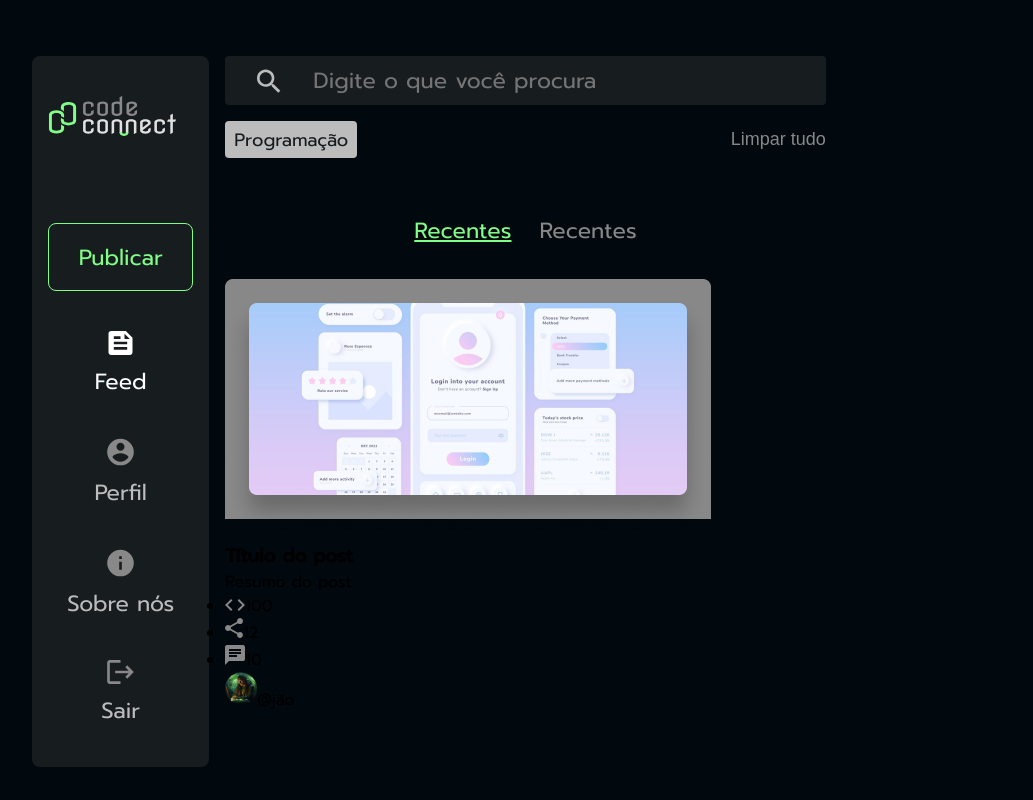
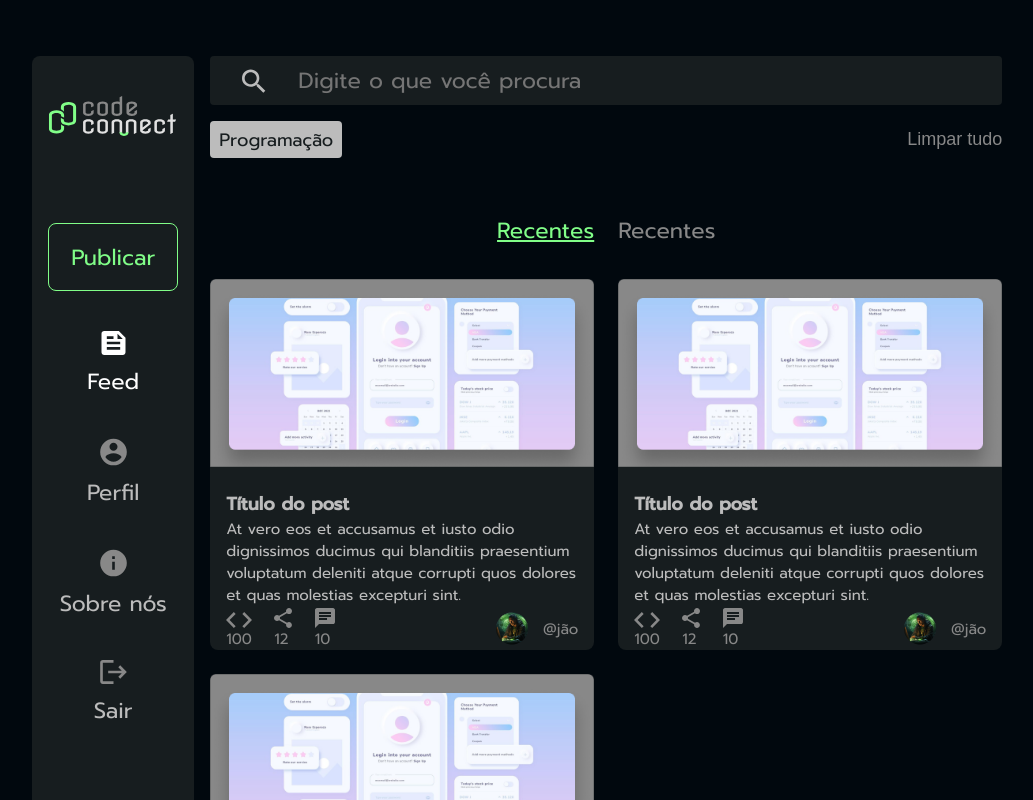
Before and after one commit to gabrielfari4/code-connect2, a React (Vite) app: page / in a window 1280 px wide. Shown: the top 800 px of the page, without its empty margins (211-1244 px from the left). Built offline with nearby package versions, Linux system fonts and the light colour scheme.

Commit message:
stylizing card component

```diff
--- a/src/App.css
+++ b/src/App.css
@@ -7,3 +7,9 @@
         flex-grow: 2;
     }
 }
+
+.container__cards {
+    display: grid;
+    grid-template-columns: 1fr 1fr;
+    gap: 1.5em;
+}
--- a/src/App.jsx
+++ b/src/App.jsx
@@ -15,7 +15,11 @@ function App() {
         <SearchBar />
         <Filter />
         <OrderBy />
-        <Card />
+        <div className='container__cards'>
+          <Card />
+          <Card />
+          <Card />
+        </div>
       </div>
     </div>
   )
--- a/src/components/Card/index.jsx
+++ b/src/components/Card/index.jsx
@@ -3,6 +3,7 @@ import Code from './assets/code.svg'
 import Share from './assets/share.svg'
 import Chat from './assets/chat.svg'
 import User from './assets/usuario.png'
+import './styles.css'
 
 const Card = () => {
     return (
@@ -13,7 +14,7 @@ const Card = () => {
             <div className='card__conteudo'>
                 <div className='conteudo__texto'>
                     <h3>Título do post</h3>
-                    <p>Resumo do post</p>
+                    <p>At vero eos et accusamus et iusto odio dignissimos ducimus qui blanditiis praesentium voluptatum deleniti atque corrupti quos dolores et quas molestias excepturi sint.</p>
                 </div>
                 <div className='conteudo__rodape'>
                     <ul>
--- /dev/null
+++ b/src/components/Card/styles.css
@@ -0,0 +1,61 @@
+.card {
+    width: 30vw;
+    display: flex;
+    flex-direction: column;
+    justify-content: space-between;
+    background-color: var(--cinza-escuro);
+    border-radius: 8px;
+}
+
+.card__imagem {
+    height: auto;
+    img {
+        width: 100%;
+    }
+}
+
+.card__conteudo {
+    margin-top: 1em;
+    display: flex;
+    flex-direction: column;
+    justify-content: space-between;
+    height: 20vh;
+    margin-left: 1em;
+    margin-right: 1em;
+}
+
+.conteudo__texto {
+    color: var(--cinza-claro);
+    font-family: var(--fonte);
+    h3 {
+        font-size: 18px;
+    }
+    p {
+        font-size: 15px;
+    }
+}
+
+.conteudo__rodape {
+    display: flex;
+    font-size: 15px;
+    color: var(--cinza-medio);
+    justify-content: space-between;
+    align-items: center;
+    ul {
+        display: flex;
+        list-style-type: none;
+        gap: 1.5em;
+        align-items: flex-end;
+    }
+    li {
+        display: flex;
+        flex-direction: column;
+    }
+}
+
+.rodape__usuario {
+    display: flex;
+    align-items: center;
+    justify-content: flex-end;
+    gap: 1em;
+}
--- a/src/components/OrderBy/styles.css
+++ b/src/components/OrderBy/styles.css
@@ -1,7 +1,7 @@
 .container__orderby {
     display: flex;
     justify-content: center;
-    column-gap: 28px;
+    column-gap: 1.5em;
     margin-top: 3.5em;
     margin-bottom: 2em;
 }
```
Also changed, not shown: src/components/Card/assets/capa.png.
